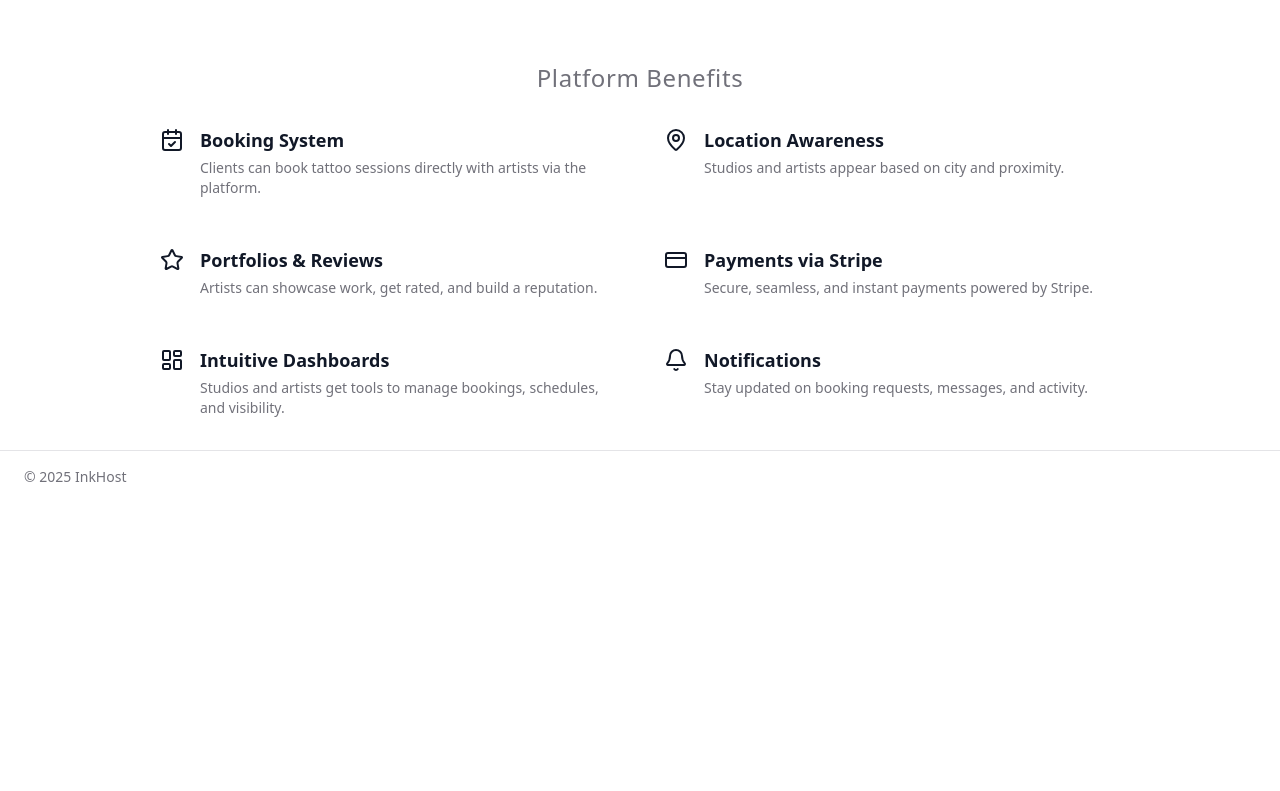
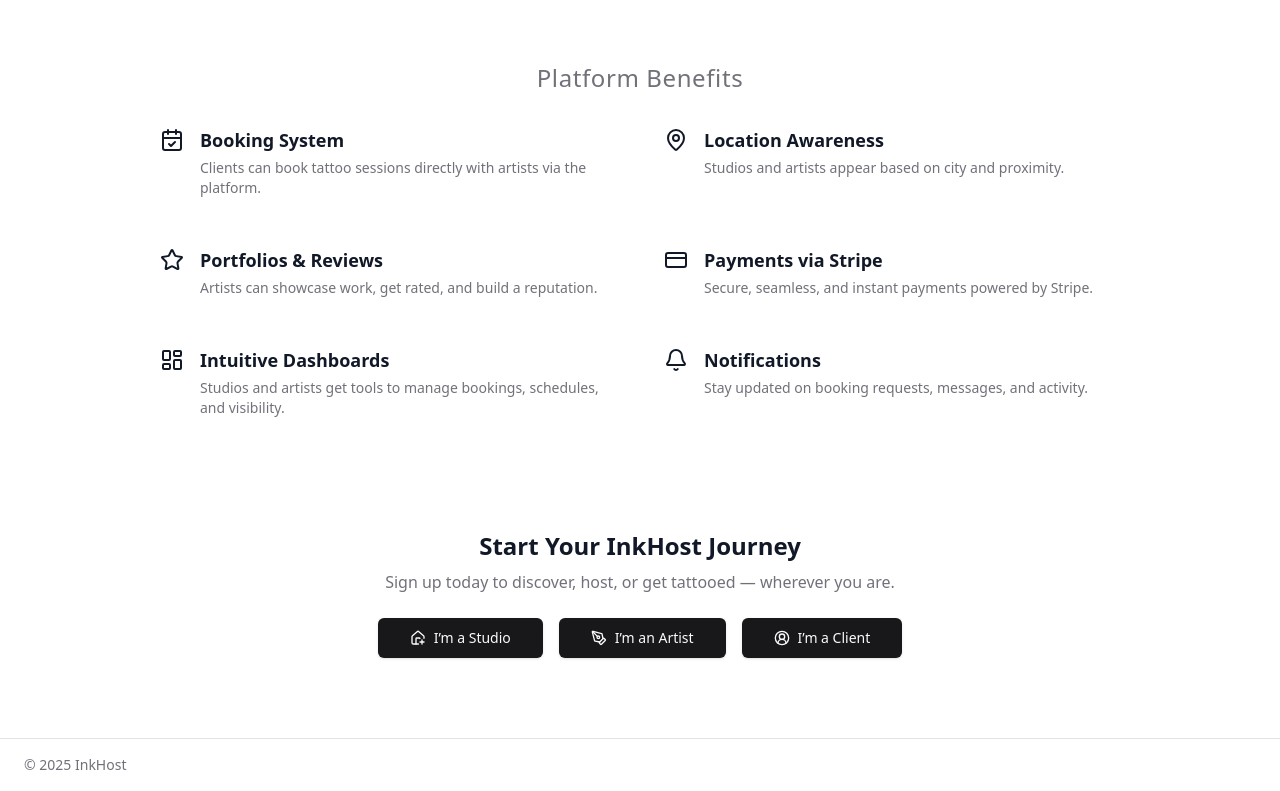
Before and after one commit to jnlabs-dev/inkhost, a Next.js app in the folder apps/web/: page / in a window 1280 px wide. Shown: the part 921-1712 px from the top of the page. Before the commit the page ends 1424 px from the top, so only its background shows below. Built offline with nearby package versions, Linux system fonts and the light colour scheme.

Commit message:
Added GetStartedSection on the Landing page

```diff
--- a/apps/web/app/page.tsx
+++ b/apps/web/app/page.tsx
@@ -1,16 +1,18 @@
 import { Shell } from "@/components/layout/shell";
 import { HeroSection } from "@/components/landing/heroSection";
-import { JoinInkHostSection } from "@/components/landing/joinInkhostSection";
+import { FlowOverviewSection } from "@/components/landing/flowOverviewSection";
 import { TrustedBySection } from "@/components/landing/trustedBySection";
 import { PlatformBenefitsSection } from "@/components/landing/platformBenefitsSection";
+import { GetStartedSection } from "@/components/landing/getStartedSection";
 
 export default function LandingPage() {
   return (
     <Shell>
       <HeroSection />
-      <JoinInkHostSection />
+      <FlowOverviewSection />
       <TrustedBySection />
       <PlatformBenefitsSection />
+      <GetStartedSection />
     </Shell>
   );
 }
--- a/apps/web/src/components/landing/joinInkhostSection.tsx
+++ b/apps/web/src/components/landing/flowOverviewSection.tsx
@@ -34,7 +34,7 @@
   )
 }
 
-export function JoinInkHostSection() {
+export function FlowOverviewSection() {
   return (
     <section className="w-full px-4 py-2">
       <div className="max-w-5xl mx-auto flex flex-col items-center md:flex-row md:items-center md:justify-between">
--- /dev/null
+++ b/apps/web/src/components/landing/getStartedSection.tsx
@@ -0,0 +1,40 @@
+'use client'
+
+import Link from "next/link"
+import { Button } from "@/components/ui/base/button"
+import { HousePlus, PenTool, CircleUserRound } from "lucide-react"
+
+export function GetStartedSection() {
+  return (
+    <section className="w-full py-20 text-center">
+      <div className="container mx-auto px-4">
+        <h3 className="text-xl md:text-2xl font-semibold">
+          Start Your InkHost Journey
+        </h3>
+        <p className="mt-2 text-muted-foreground">
+          Sign up today to discover, host, or get tattooed — wherever you are.
+        </p>
+        <div className="mt-6 flex flex-wrap justify-center gap-4">
+          <Link href="/register?type=studio">
+            <Button size="lg" variant="default">
+              <HousePlus className="size-4" />
+              I’m a Studio
+            </Button>
+          </Link>
+          <Link href="/register?type=artist">
+            <Button size="lg" variant="default">
+              <PenTool className="size-4" />
+              I’m an Artist
+            </Button>
+          </Link>
+          <Link href="/register?type=client">
+            <Button size="lg" variant="default">
+              <CircleUserRound className="size-4" />
+              I’m a Client
+            </Button>
+          </Link>
+        </div>
+      </div>
+    </section>
+  )
+}
```
